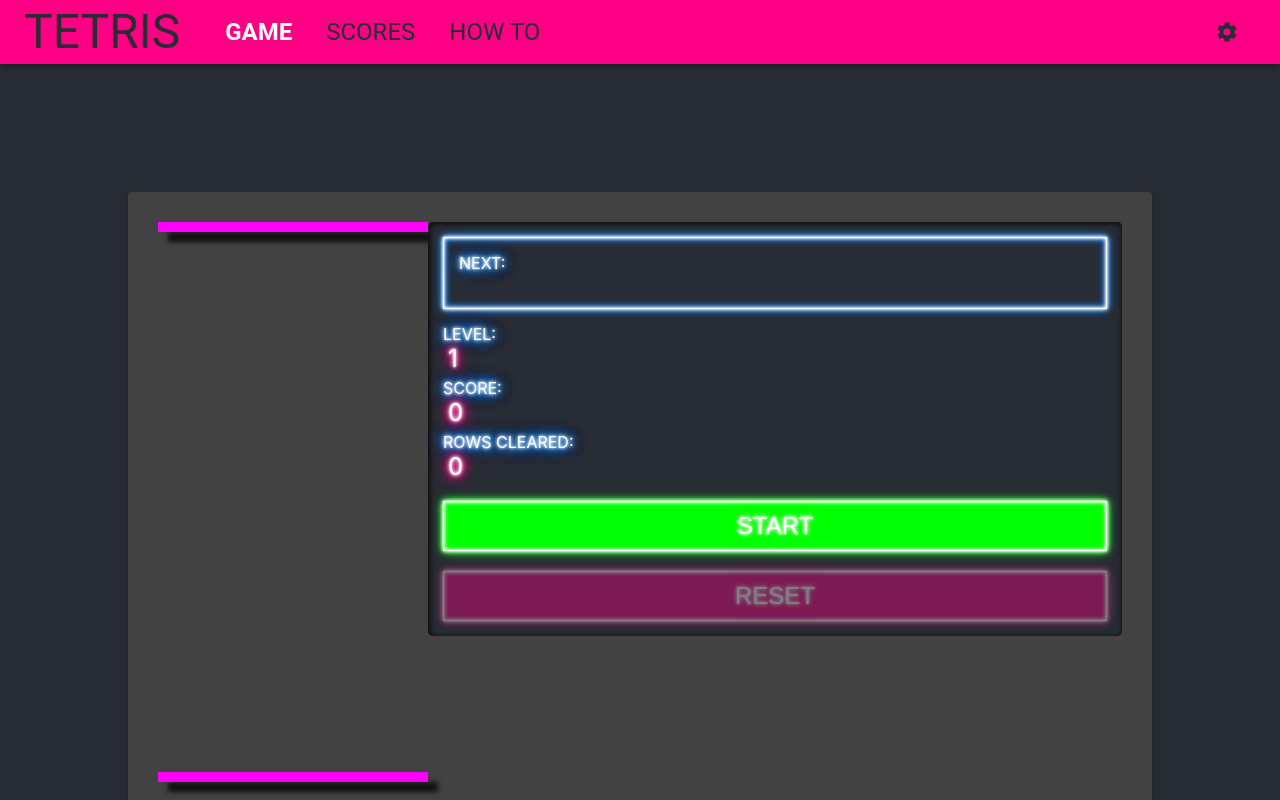
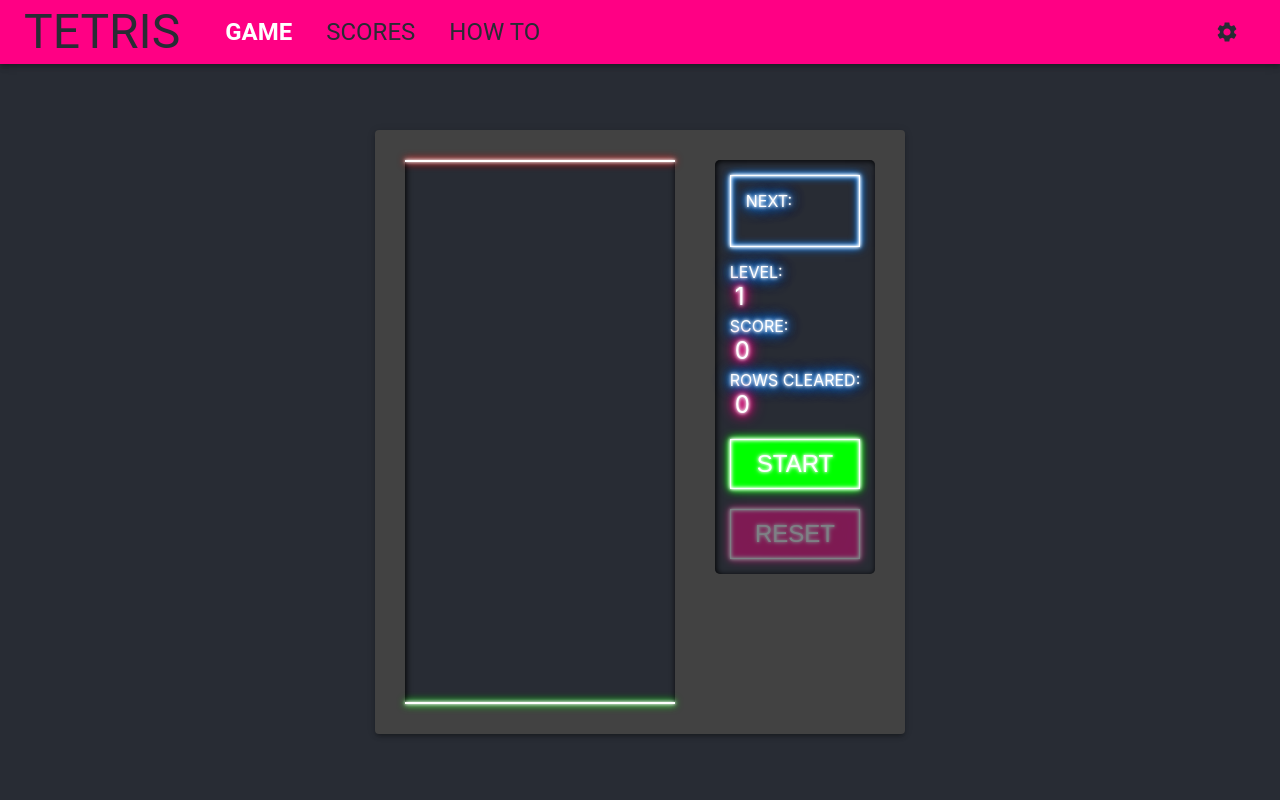
Before and after one commit to heakerson/react-tetris, a React (Create React App) app: page / in a window 1280 px wide. Built offline with nearby package versions, Linux system fonts and the light colour scheme.

Commit message:
layout tweaks

```diff
--- a/src/App.css
+++ b/src/App.css
@@ -15,7 +15,7 @@
 
 /* These manage placing the tab content */
 .content-frame {
-  padding: 10% 10%;
+  margin: auto;
 }
 
 .content-frame-mobile {
@@ -102,6 +102,19 @@
 
 .bg-green {
   background-color: lime;
+}
+
+.glow-border-red {
+  border: white 1px solid;
+  box-shadow:
+    0 0 3px #fff,
+    0 0 5px #fff,
+    0 0 7px red,
+    0 0 10px red,
+    inset 0 0 3px #fff,
+    inset 0 0 5px #fff,
+    inset 0 0 7px red,
+    inset 0 0 10px red;
 }
 
 .glow-border-white {
--- a/src/App.tsx
+++ b/src/App.tsx
@@ -17,7 +17,7 @@
     }
   });
 
-  const contentClass = stateData.displayType === DisplayType.Mobile ? 'content-frame-mobile flex-column' : 'content-frame flex-column flex-fill';
+  const contentClass = stateData.displayType === DisplayType.Mobile ? 'content-frame-mobile flex-column' : 'content-frame flex-column';
 
   const theme = createMuiTheme({
     palette: {
--- a/src/components/grid.css
+++ b/src/components/grid.css
@@ -1,9 +1,4 @@
-.top-bar {
-  height: 10px;
-  background-color: fuchsia;
+.grid-container {
+  margin-right: 40px;
+  background-color: #282c34;
 }
-
-.bottom-bar {
-  height: 10px;
-  background-color: fuchsia;
-}
--- a/src/components/grid.tsx
+++ b/src/components/grid.tsx
@@ -24,10 +24,10 @@
   }
 
   return (
-    <div className="flex-column">
-      <div className="top-bar shadow"></div>
+    <div className="flex-column grid-container inset-shadow">
+      <div className="glow-border-red"></div>
       {rowCounter.map(rowIndex => buildRow(rowIndex))}
-      <div className="bottom-bar shadow"></div>
+      <div className="glow-border-green"></div>
     </div>
   );
 });
```
